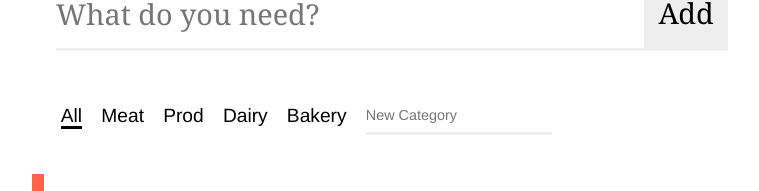
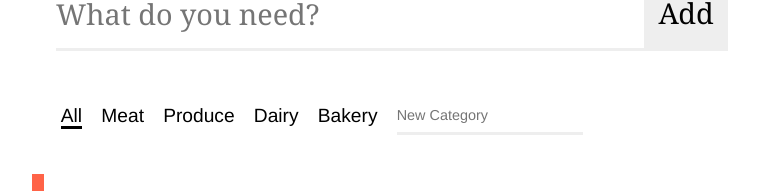
Before and after one commit to adam-weiler/01-Grocery-List-App, a React (Create React App) app: page / in a window 1280 px wide. Shown: the part 177-368 px from the top of the page, without its empty margins (248-1007 px from the left). Built offline with nearby package versions, Linux system fonts and the light colour scheme.

Commit message:
Creating CategoryList, Category components. Checked of radio button is working.

```diff
--- a/src/App.js
+++ b/src/App.js
@@ -1,4 +1,5 @@
 import React from 'react';
+import CategoryList from './Components/CategoryList';
 import ShoppingList from './Components/ShoppingList';
 
 function App() {
@@ -16,21 +17,9 @@ function App() {
         </div>
       </form>
 
-      <section id="filterCategories">
-        <ul className="filters">
-          <li><input type="radio" name="category" value="all" id="filter0" checked /><label for="filter0">all</label></li>
-          <li><input type="radio" name="category" value="meat" id="filter1" /><label for="filter1">meat</label></li>
-          <li><input type="radio" name="category" value="prod" id="filter2" /><label for="filter2">prod</label></li>
-          <li><input type="radio" name="category" value="dairy" id="filter3" /><label for="filter3">dairy</label></li>
-          <li><input type="radio" name="category" value="bakery" id="filter4" /><label for="filter4">bakery</label></li>
-        </ul>
-        <form id="newCat" className="cat-new">
-          <input type="text" name="item" id="itemName" className="form-component inpt" placeholder="New Category" />
-        </form>
-      </section>
+      <CategoryList />
 
       <ShoppingList />
-
 
     </main>
   );
--- a/src/Components/Category.js
+++ b/src/Components/Category.js
@@ -1,18 +1,26 @@
-import React from 'react';
+import React, { Component } from 'react';
 
-const Category = ({}) => {
-    return (
-        <li>
-            <input type="radio" name="category" value="bakery" id="filter4" />
-            <label for="filter4">bakery</label>
-        </li>
+class Category extends Component {
 
-        // <li className={this.state.category}>
-        //   <button>-</button>
-        //   <span>{this.state.quantity} {this.state.item}</span>
-        //   <button>+</button>
-        // </li>
-    )
+    render() {
+        const { value, id } = this.props
+        let checked = '';
+
+        if (id == 0) {
+            console.log('id 0')
+            checked = 'checked';
+        } else {
+            console.log('id not 0')
+            checked = ''
+        }
+
+        return (
+            <li>
+                <input type="radio" name="category" value={value} id={`filter${id}`} defaultChecked={checked} />
+                <label for={`filter${id}`}>{value}</label>
+            </li>
+        )
+    }
 }
 
 export default Category;
--- a/src/Components/CategoryList.js
+++ b/src/Components/CategoryList.js
@@ -1,23 +1,34 @@
-import React from 'react';
+import React, { Component } from 'react';
 import Category from '../Components/Category';
 
-class CategoryList extends React.Component {
+class CategoryList extends Component {
     // state = {
     //   category: this.props.category,
     //   quantity: this.props.quantity,
     //   item: this.props.item
     // }
 
+    initialCategories = [
+        { value: 'all', id: 0 },
+        { value: 'meat', id: 1 },
+        { value: 'produce', id: 2 },
+        { value: 'dairy', id: 3 },
+        { value: 'bakery', id: 4 },
+    ]
+
+    state = {
+        categories: this.initialCategories
+    }
+
     render () {
+        const categoryElements = this.state.categories.map(
+            (category, index) => <Category key= {index} {...category} />
+        )
+
         return (
             <section id="filterCategories">
                 <ul className="filters">
-                    {/* <Category category={'meat'} quantity={3} item={'Steaks'} /> */}
-                {/* <li><input type="radio" name="category" value="all" id="filter0" checked /><label for="filter0">all</label></li>
-                <li><input type="radio" name="category" value="meat" id="filter1" /><label for="filter1">meat</label></li>
-                <li><input type="radio" name="category" value="prod" id="filter2" /><label for="filter2">prod</label></li>
-                <li><input type="radio" name="category" value="dairy" id="filter3" /><label for="filter3">dairy</label></li>
-                <li><input type="radio" name="category" value="bakery" id="filter4" /><label for="filter4">bakery</label></li> */}
+                    { categoryElements }
                 </ul>
                 <form id="newCat" className="cat-new">
                     <input type="text" name="item" id="itemName" className="form-component inpt" placeholder="New Category" />
--- a/src/Components/ShoppingItem.js
+++ b/src/Components/ShoppingItem.js
@@ -31,18 +31,16 @@ class ShoppingItem extends Component {
     }
 
     render() {
-        const { category, item } = this.props
+        const { category, name } = this.props
 
         return (
             <li className={category}>
                 <button onClick={ this.decrementQuantity }>-</button>
-                <span>{this.state.quantity} {item}</span>
+                <span>{this.state.quantity} {name}</span>
                 <button onClick={ this.incrementQuantity }>+</button>
             </li>
         )
     }
-
-
 }
 
 export default ShoppingItem;
--- a/src/Components/ShoppingList.js
+++ b/src/Components/ShoppingList.js
@@ -4,19 +4,15 @@ import ShoppingItem from '../Components/ShoppingItem';
 class ShoppingList extends Component {
 
     initialItems = [
-        { category: 'meat', item: 'Steaks' },
-        { category: 'produce', item: 'Apples' },
-        { category: 'dairy', item: 'Milk (1L, 2%)' },
-        { category: 'bakery', item: 'Baguettes' },
+        { category: 'meat', name: 'Steaks' },
+        { category: 'produce', name: 'Apples' },
+        { category: 'dairy', name: 'Milk (1L, 2%)' },
+        { category: 'bakery', name: 'Baguettes' },
     ]
 
     state = {
         items: this.initialItems
     }
-
-    //Increment ()
-
-    //Passes in with quantity 0.
 
     render () {
         const listItems = this.state.items.map(
```
